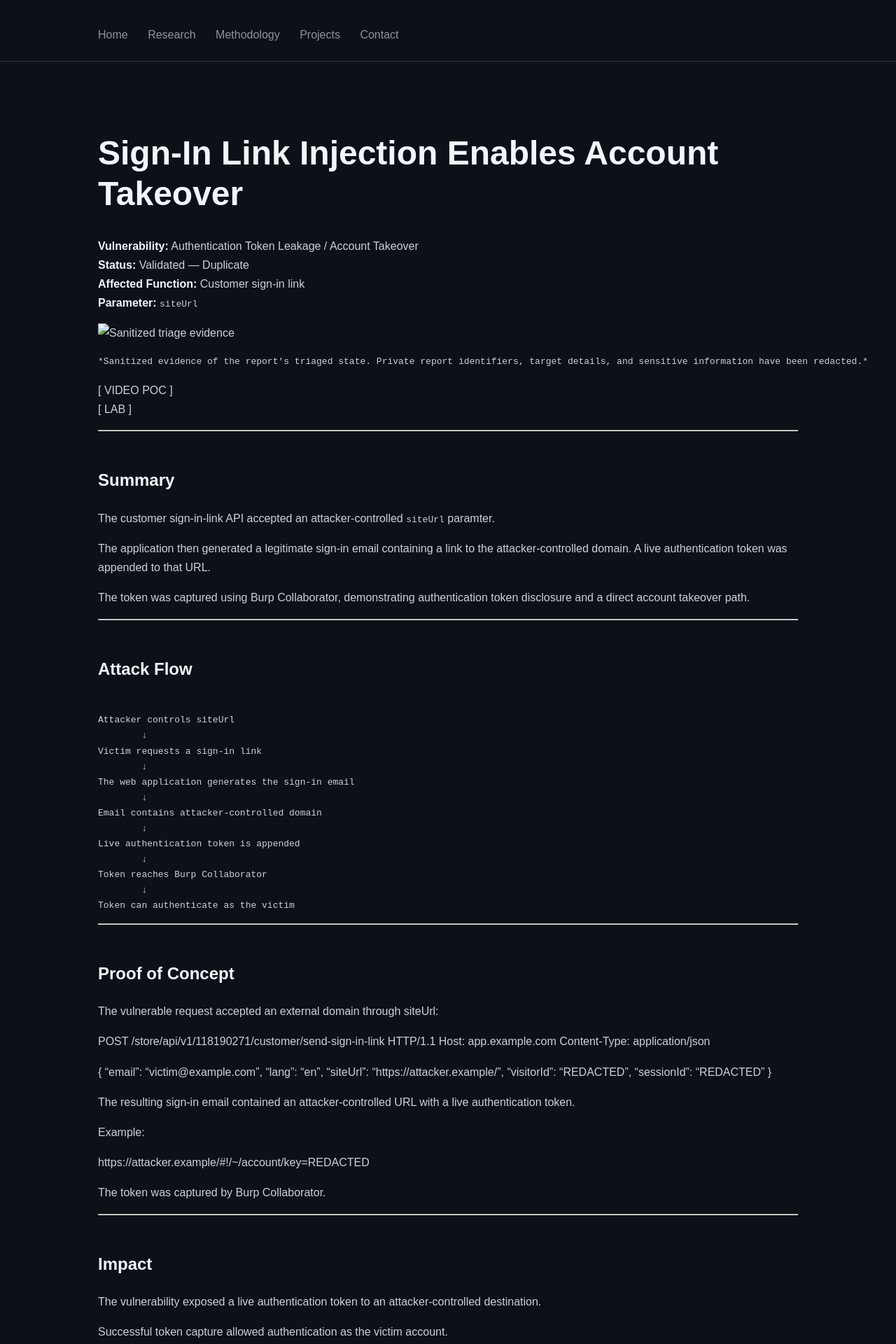
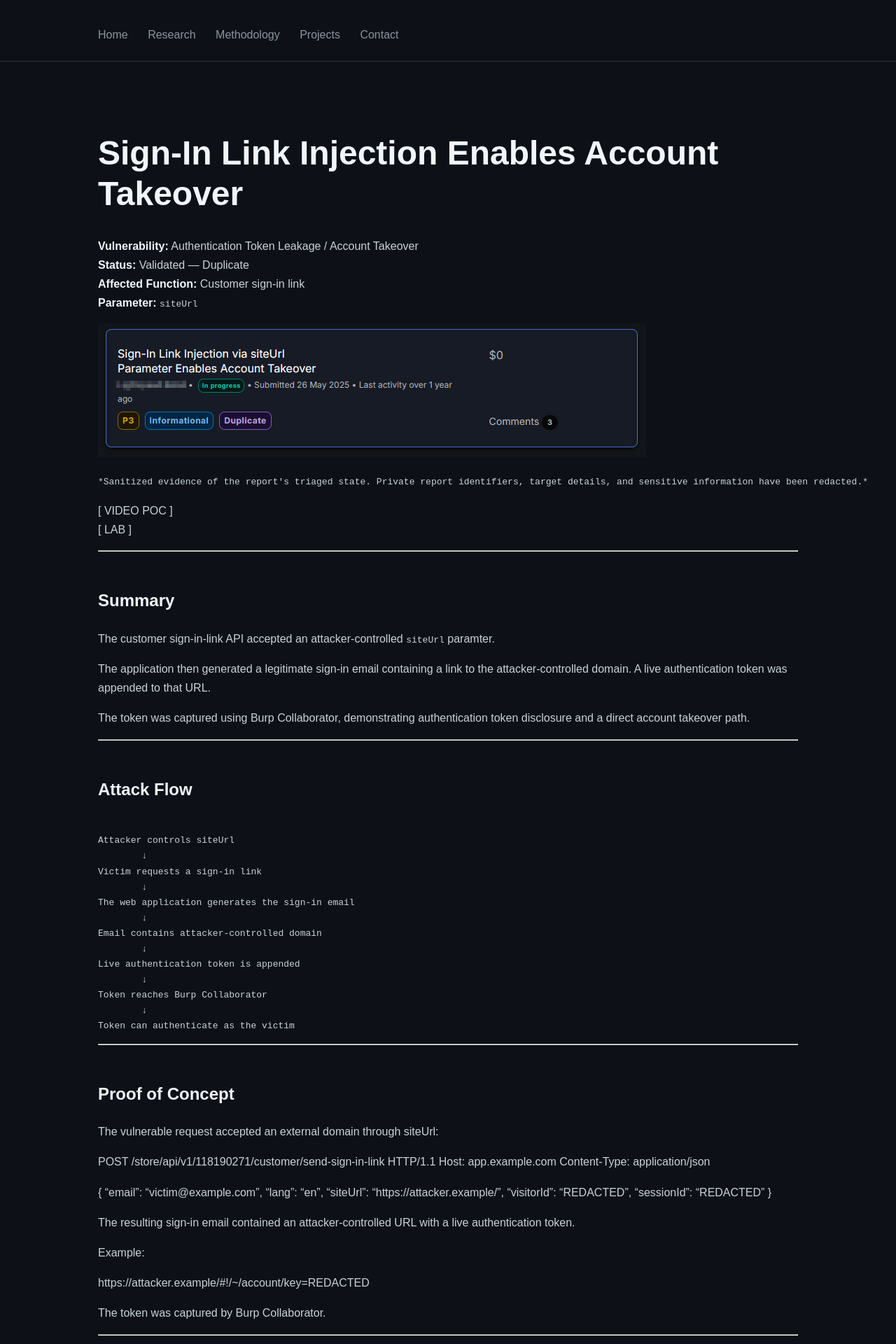
Before and after one commit to sarumaan/security-research, a Jekyll site: the page built from case-studies/sign-in-link-injection-token-leakage/index.md, in a window 1280 px wide. Shown: the top 1920 px of the page at 70% size. Built offline with Jekyll 4.4.1, drawn with Linux system fonts in a browser that asks for light colours.

Commit message:
Fix image path for triage evidence in documentation
Updated image path for sanitized triage evidence.

````diff
--- a/case-studies/sign-in-link-injection-token-leakage/index.md
+++ b/case-studies/sign-in-link-injection-token-leakage/index.md
@@ -10,7 +10,7 @@ title: Sign-In Link Injection Enables Account Takeover
 **Affected Function:** Customer sign-in link
 **Parameter:** `siteUrl`
 
-![Sanitized triage evidence](/screenshots/link-injection.png)
+![Sanitized triage evidence](screenshots/link-injection.png)
 ```text
 *Sanitized evidence of the report's triaged state. Private report identifiers, target details, and sensitive information have been redacted.*
 ```
````
